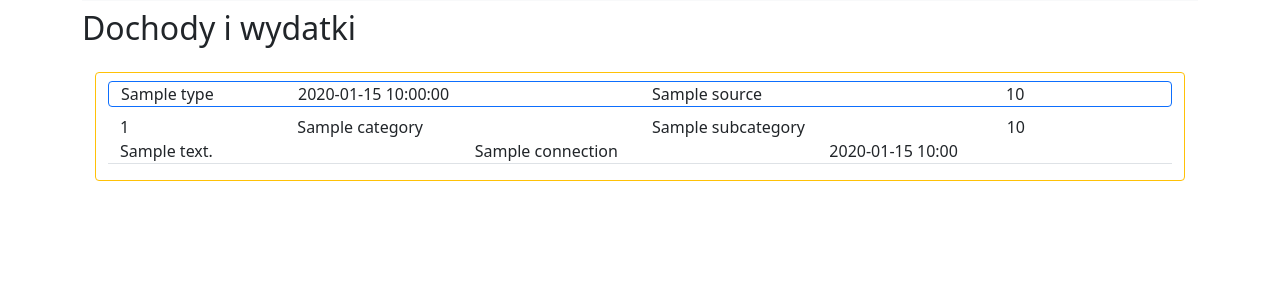
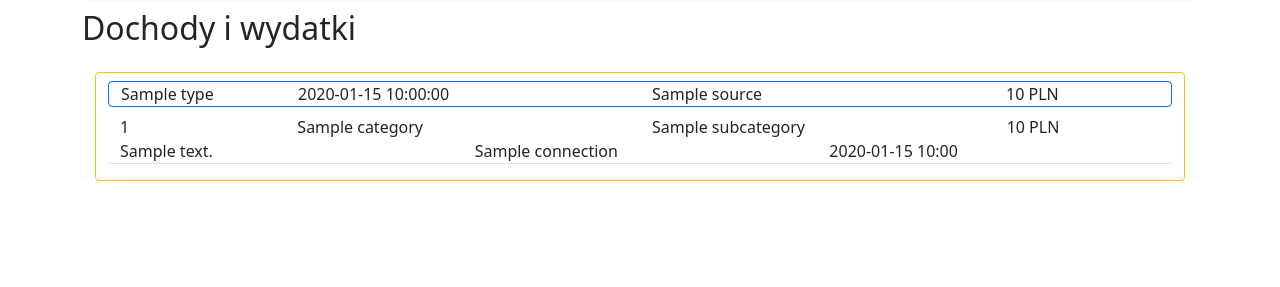
Before and after one commit to mwisniewski1991/budget_tracker, a Flask app: template website/app/blueprints/incexp/templates/incexp/home.html.jinja in a window 1280 px wide. Shown: the part 159-446 px from the top of the page. Run offline with Flask 3, Linux system fonts and the light colour scheme; the template is opened without the code that fills it: most values are stand-ins (such as "Sample title", 1, 10 or a date in 2020); parts of the project's set-up code (start-up, migrations or seed data) failed here and were passed over; some libraries are stand-ins or nearby versions.

Commit message:
Add PLN suffix.

```diff
--- a/website/app/blueprints/incexp/templates/incexp/home.html.jinja
+++ b/website/app/blueprints/incexp/templates/incexp/home.html.jinja
@@ -14,7 +14,7 @@
                         <div class="col"><span>{{ incexp.type.name_pl }}</span></div>
                         <div class="col-4"><span>{{ incexp.date }}</span></div>
                         <div class="col-4"><span>{{ incexp.source }}</span></div>
-                        <div class="col"><span>{{ incexp.incexp_positions | sum(attribute='amount_absolute') | round(2) }}</span></div>
+                        <div class="col"><span>{{ incexp.incexp_positions | sum(attribute='amount_absolute') | round(2) }} PLN</span></div>
                     </div>
                 </div>
 
@@ -25,7 +25,7 @@
                         <div class="col"><span>{{ incexp_position.position_id }} </span></div>
                         <div class="col-4"><span>{{ incexp_position.category.name_pl }} </span></div>
                         <div class="col-4"><span>{{ incexp_position.subcategory.name_pl }} </span></div>
-                        <div class="col "><span>{{ incexp_position.amount_absolute }} </span></div>
+                        <div class="col "><span>{{ incexp_position.amount_absolute }} PLN </span></div>
                     </div>
 
                     <div class="row border-bottom border-black">
```
